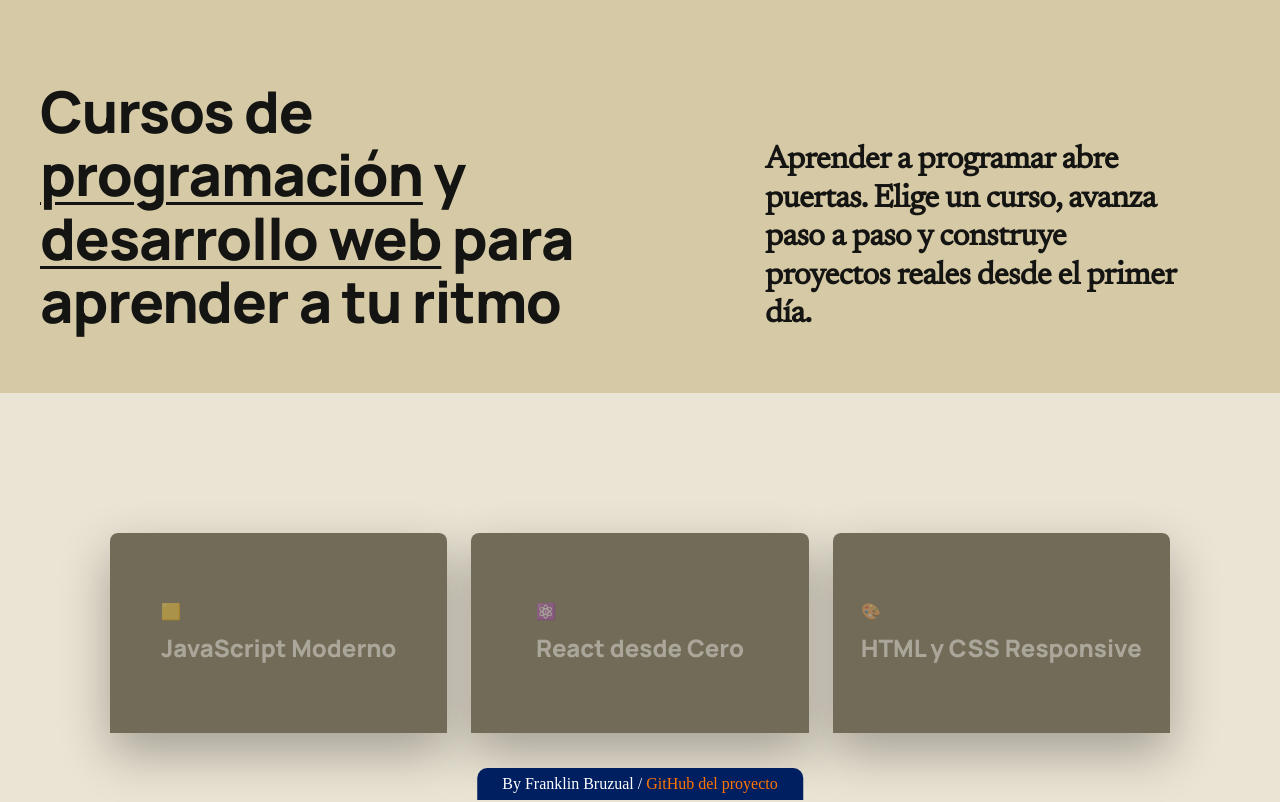
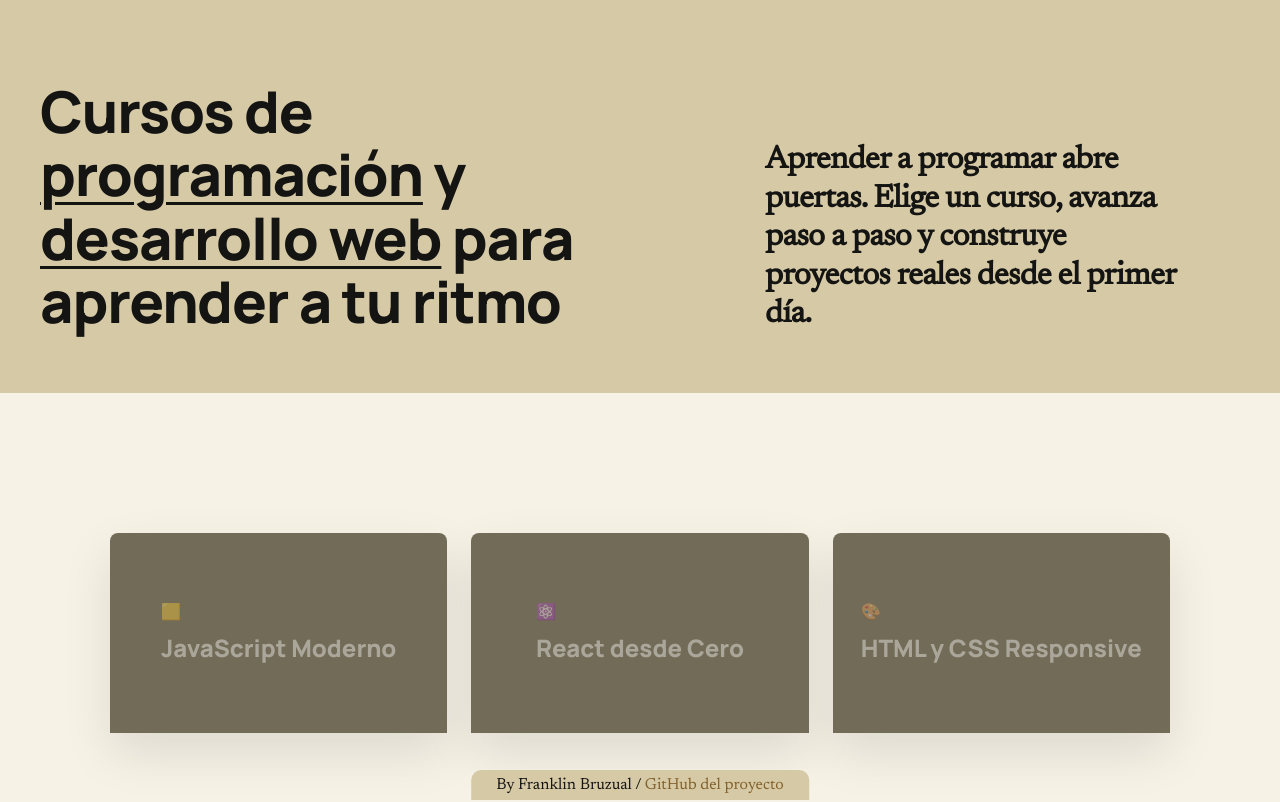
Before and after one commit to Frankl1nxd/catalogo-cursos, a React (Vite) app: page / in a window 1280 px wide. Shown: the top 802 px of the page. Built offline with nearby package versions, Linux system fonts and the light colour scheme.

Commit message:
style: ajuste de estilos
- index cambio de color - Tarjetas con menos shadows - Footer cambio de color

```diff
--- a/src/assets/Footer/Footer.css
+++ b/src/assets/Footer/Footer.css
@@ -1,7 +1,8 @@
 .floating-text {
-	background-color: #001F61;
+	font-family: 'newsreader', Georgia, serif;
+	background-color: #d6c9a5;
 	border-radius: 10px 10px 0 0;
-	color: #fff;
+	color: #151414;
 	padding: 7px 25px;
 	position: fixed;;
 	bottom: 0px;
@@ -12,6 +13,11 @@
 }
 
 .floating-text a {
-	color: #FF7500;
+	color: #82602b;
 	text-decoration: none;
 }
+
+.floating-text a:hover {
+	color: #4d3a1c;
+	text-decoration: underline;
+}
--- a/src/assets/components/Tarjeta/Tarjeta.css
+++ b/src/assets/components/Tarjeta/Tarjeta.css
@@ -64,7 +64,7 @@
     align-items: center;
     padding: 20px;
     box-sizing: border-box;
-    box-shadow: 0 20px 50px rgba(0, 0, 0, 0.3);
+    box-shadow: 0 20px 50px rgba(0, 0, 0, 0.1);
     transform: translateY(-100px);
 }
 
--- a/src/index.css
+++ b/src/index.css
@@ -6,6 +6,6 @@
 body {
   margin: 0;
   min-height: 100vh;
-  background: #eae4d4;
+  background: #f6f2e6;
   background-attachment: fixed;
 }
```
